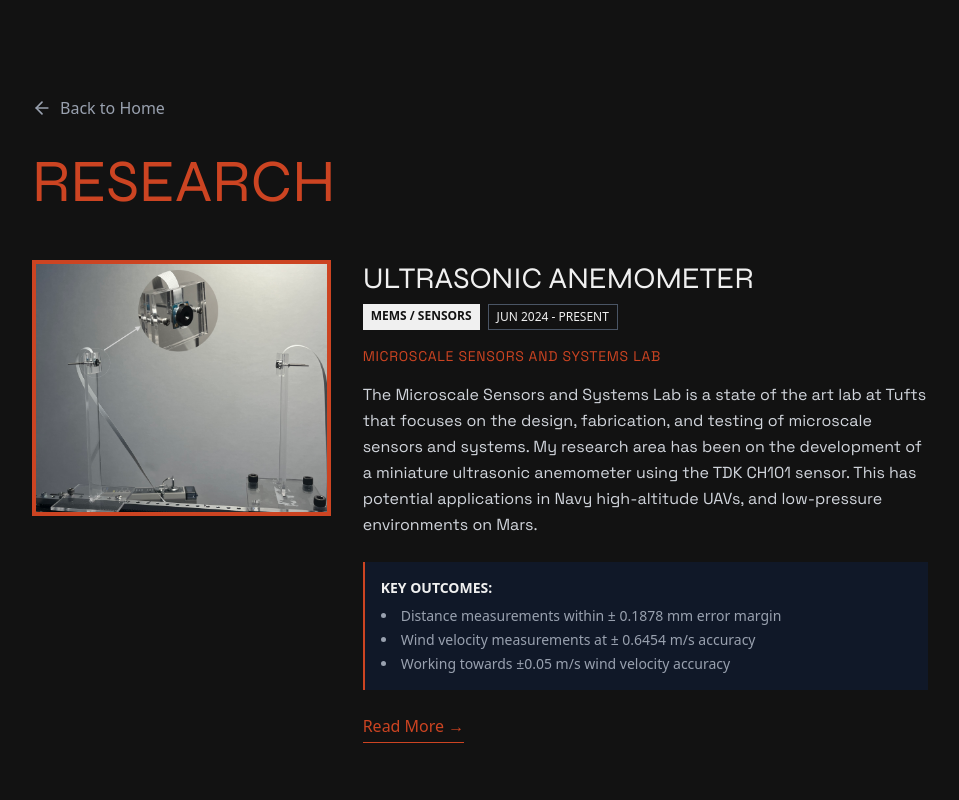
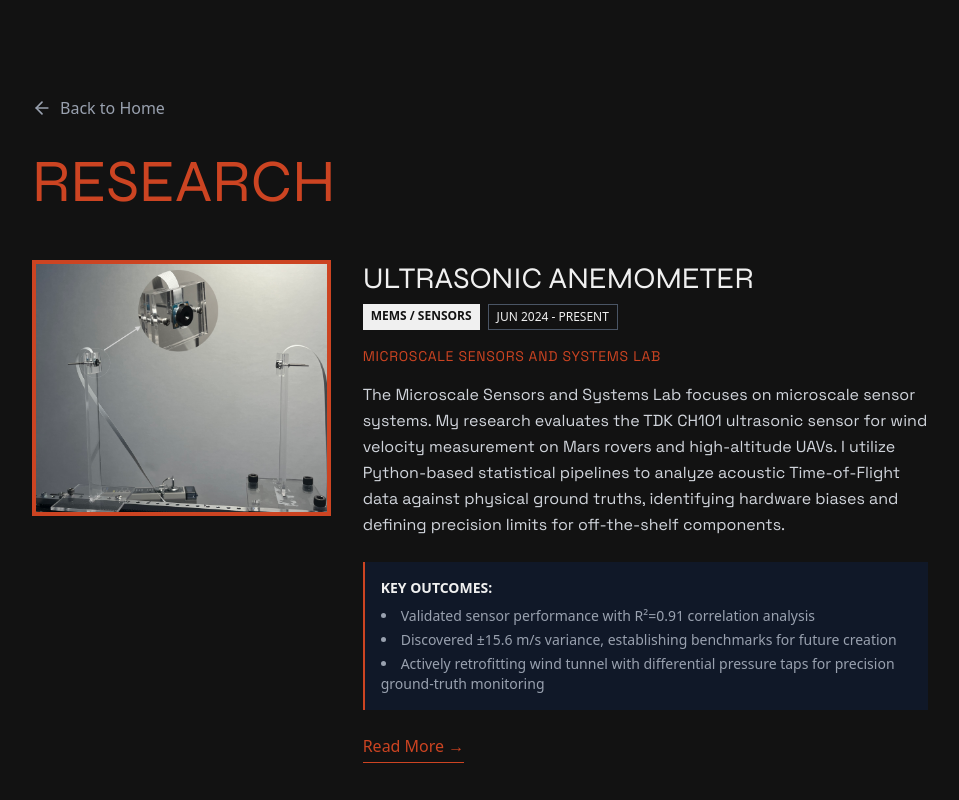
Before and after one commit to pascalcyusa/portfolio3, a Next.js app: page /research in a window 1280 px wide. Shown: the top 800 px of the page, without its empty margins (160-1119 px from the left). Built offline with nearby package versions, Linux system fonts and the light colour scheme.

Commit message:
Refine ultrasonic anemometer research data
Updated the ultrasonic anemometer research entry with refined descriptions and performance metrics.

```diff
--- a/src/data/research.ts
+++ b/src/data/research.ts
@@ -12,19 +12,19 @@ export interface ResearchItem {
 
 export const researchData: ResearchItem[] = [
     {
-        id: "ultrasonic-anemometer",
-        title: "Ultrasonic Anemometer",
-        category: "MEMS / Sensors",
-        lab: "Microscale Sensors and Systems Lab",
-        image: "/images/tdk-ch101/img1.jpeg",
-        description: "The Microscale Sensors and Systems Lab is a state of the art lab at Tufts that focuses on the design, fabrication, and testing of microscale sensors and systems. My research area has been on the development of a miniature ultrasonic anemometer using the TDK CH101 sensor. This has potential applications in Navy high-altitude UAVs, and low-pressure environments on Mars.",
-        overview: [
-            "Distance measurements within ± 0.1878 mm error margin",
-            "Wind velocity measurements at ± 0.6454 m/s accuracy",
-            "Working towards ±0.05 m/s wind velocity accuracy"
+        "id": "ultrasonic-anemometer",
+        "title": "Ultrasonic Anemometer",
+        "category": "MEMS / Sensors",
+        "lab": "Microscale Sensors and Systems Lab",
+        "image": "/images/tdk-ch101/img1.jpeg",
+        "description": "The Microscale Sensors and Systems Lab focuses on microscale sensor systems. My research evaluates the TDK CH101 ultrasonic sensor for wind velocity measurement on Mars rovers and high-altitude UAVs. I utilize Python-based statistical pipelines to analyze acoustic Time-of-Flight data against physical ground truths, identifying hardware biases and defining precision limits for off-the-shelf components.",
+        "overview": [
+            "Validated sensor performance with R²=0.91 correlation analysis",
+            "Discovered ±15.6 m/s variance, establishing benchmarks for future creation",
+            "Actively retrofitting wind tunnel with differential pressure taps for precision ground-truth monitoring"
         ],
-        period: "Jun 2024 - Present",
-        link: "https://sites.tufts.edu/senselab/research/#:~:text=Miniaturized%20Ultrasonic%20Anemometer"
+        "period": "Jun 2024 - Present",
+        "link": "https://sites.tufts.edu/senselab/research/#:~:text=Miniaturized%20Ultrasonic%20Anemometer"
     },
     {
         id: "ceeo-outreach",
```
